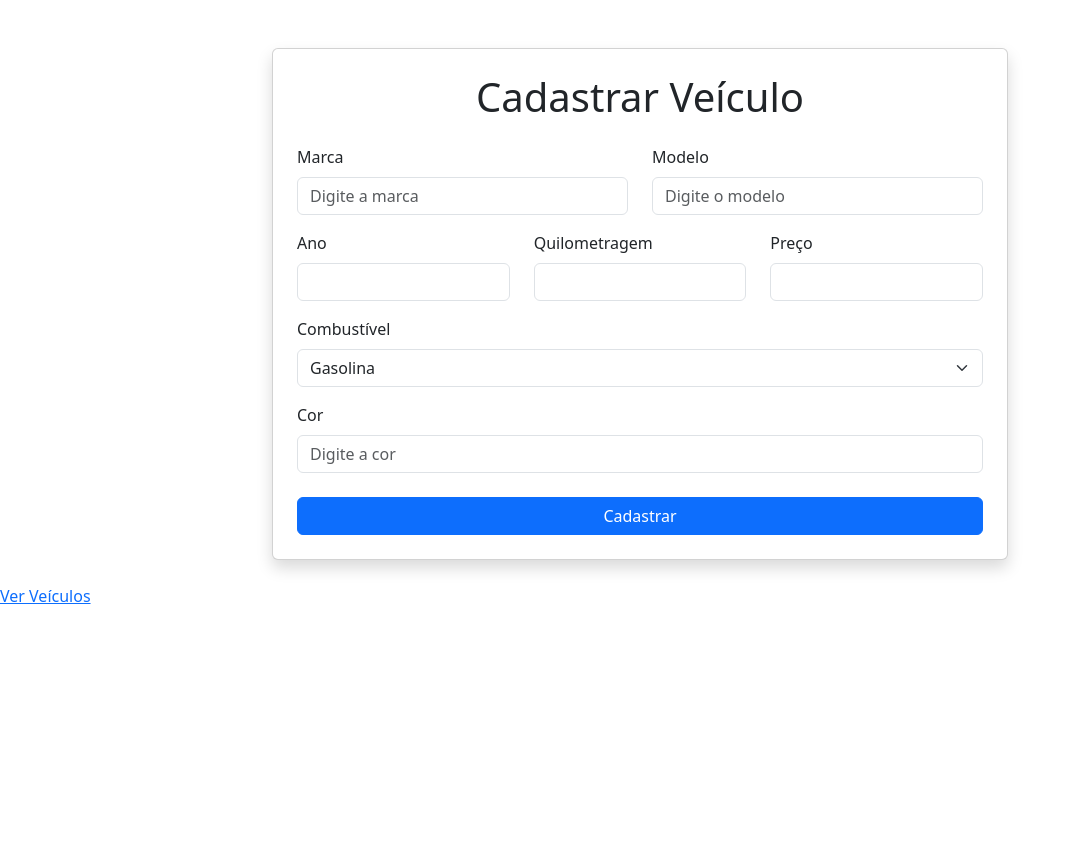
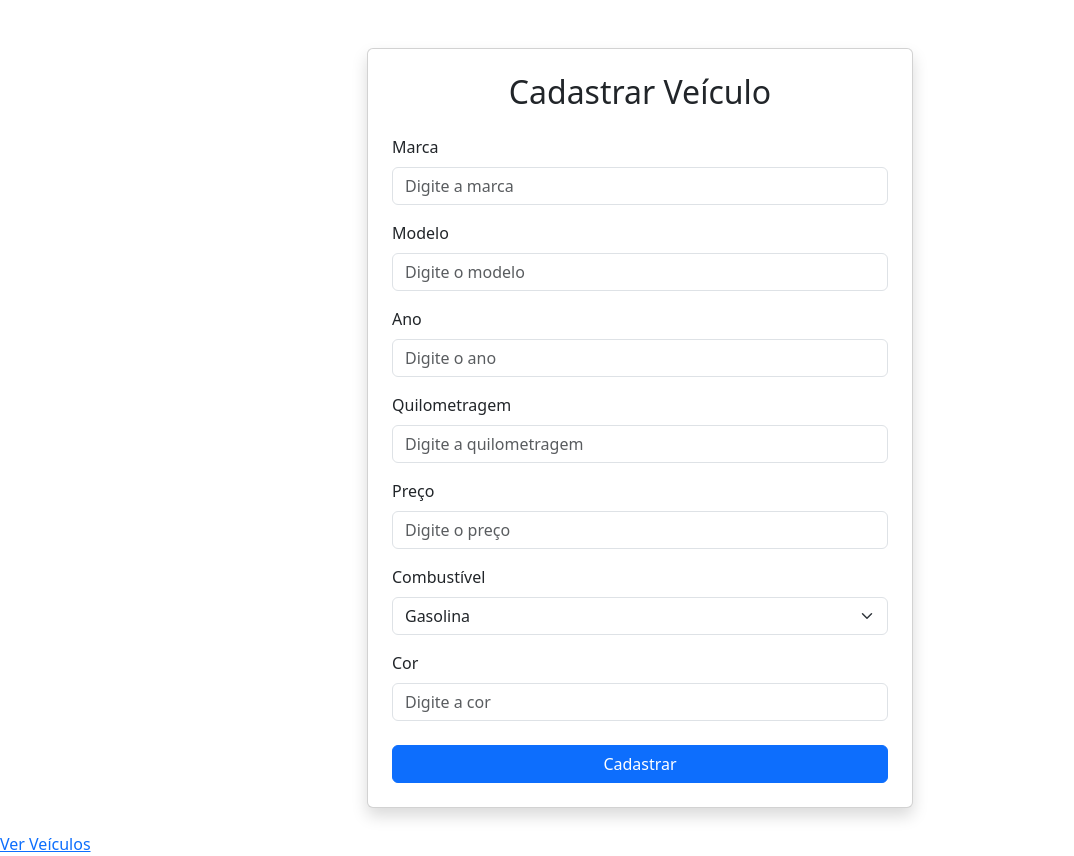
Before and after one commit to AkaliSmoke/PI_Vendas_de_Carros, a PHP site: page /veiculos.php in a window 1280 px wide. Shown: the whole page, without its empty margins (0-1074 px from the left). Before the commit the page ends 604 px from the top, so only its background shows below. Run offline with PHP 8.4, Linux system fonts and the light colour scheme.

Commit message:
corrigindo veiculos.php

```diff
--- a/03_projeto_intercador/veiculos.php
+++ b/03_projeto_intercador/veiculos.php
@@ -1,5 +1,6 @@
 <!DOCTYPE html>
 <html lang="pt-br">
+
 <head>
     <meta charset="UTF-8">
     <meta name="viewport" content="width=device-width, initial-scale=1.0">
@@ -7,167 +8,85 @@
     <script src="https://cdn.jsdelivr.net/npm/bootstrap@5.3.8/dist/js/bootstrap.bundle.min.js" integrity="sha384-FKyoEForCGlyvwx9Hj09JcYn3nv7wiPVlz7YYwJrWVcXK/BmnVDxM+D2scQbITxI" crossorigin="anonymous"></script>
     <title>Cadastrar Veículo</title>
 </head>
+
 <body>
 
     <main class="container mt-5">
+        <div class="row justify-content-center">
+            <div class="col-md-6"> <!-- Deixa o formulário centralizado e com tamanho ideal -->
+                <div class="card shadow p-4">
 
-    <div class="row justify-content-center">
+                    <h2 class="text-center mb-4">
+                        Cadastrar Veículo
+                    </h2>
 
-        <div class="col-md-8">
+                    <form>
 
-            <div class="card shadow p-4 rounded">
-
-                <h1 class="text-center mb-4">
-                    Cadastrar Veículo
-                </h1>
-
-                <form action="cadastrar.php" method="post">
-
-                    <div class="row">
-
-
-                        <!-- Marca -->
-                        <div class="col-md-6 mb-3">
-
-                            <label class="form-label">
-                                Marca
-                            </label>
-
-                            <input
-                                type="text"
-                                name="marca"
-                                class="form-control"
-                                placeholder="Digite a marca"
-                            >
-
+                        <!-- 1. Marca -->
+                        <div class="mb-3">
+                            <label class="form-label">Marca</label>
+                            <input type="text" class="form-control" placeholder="Digite a marca">
                         </div>
 
-                        <!-- Modelo -->
-                        <div class="col-md-6 mb-3">
-
-                            <label class="form-label">
-                                Modelo
-                            </label>
-
-                            <input
-                                type="text"
-                                name="modelo"
-                                class="form-control"
-                                placeholder="Digite o modelo"
-                            >
-
+                        <!-- 2. Modelo -->
+                        <div class="mb-3">
+                            <label class="form-label">Modelo</label>
+                            <input type="text" class="form-control" placeholder="Digite o modelo">
                         </div>
 
+                        <!-- 3. Ano -->
+                        <div class="mb-3">
+                            <label class="form-label">Ano</label>
+                            <input type="number" class="form-control" placeholder="Digite o ano">
                         </div>
 
-                    <div class="row">
-
-                        <!-- Ano -->
-                        <div class="col-md-4 mb-3">
-
-                            <label class="form-label">
-                                Ano
-                            </label>
-
-                            <input
-                                type="number"
-                                name="ano"
-                                class="form-control"
-                            >
-
+                        <!-- 4. Quilometragem -->
+                        <div class="mb-3">
+                            <label class="form-label">Quilometragem</label>
+                            <input type="text" class="form-control" placeholder="Digite a quilometragem">
                         </div>
 
-                        <!-- Quilometragem -->
-                        <div class="col-md-4 mb-3">
-
-                            <label class="form-label">
-                                Quilometragem
-                            </label>
-
-                            <input
-                                type="number"
-                                name="quilometragem"
-                                class="form-control"
-                            >
-
+                        <!-- 5. Preço -->
+                        <div class="mb-3">
+                            <label class="form-label">Preço</label>
+                            <input type="text" class="form-control" placeholder="Digite o preço">
                         </div>
 
-                        <!-- Preço -->
-                        <div class="col-md-4 mb-3">
-
-                            <label class="form-label">
-                                Preço
-                            </label>
-
-                            <input
-                                type="number"
-                                name="preco"
-                                class="form-control"
-                            >
-
+                        <!-- 6. Combustível -->
+                        <div class="mb-3">
+                            <label class="form-label">Combustível</label>
+                            <select class="form-select">
+                                <option selected>Gasolina</option>
+                                <option>Etanol</option>
+                                <option>Flex</option>
+                                <option>Diesel</option>
+                                <option>Híbrido / Elétrico</option>
+                            </select>
                         </div>
 
+                        <!-- 7. Cor -->
+                        <div class="mb-4">
+                            <label class="form-label">Cor</label>
+                            <input type="text" class="form-control" placeholder="Digite a cor">
                         </div>
 
-                    <!-- Combustível -->
-                    <div class="mb-3">
-
-                        <label class="form-label">
-                            Combustível
-                        </label>
-
-                        <select
-                            name="combustivel"
-                            class="form-select"
-                        >
-
-                            <option>Gasolina</option>
-                            <option>Flex</option>
-                            <option>Diesel</option>
-                            <option>Elétrico</option>
-
-                        </select>
-
-                    </div>
-
-                    <!-- Cor -->
-                    <div class="mb-4">
-
-                        <label class="form-label">
-                            Cor
-                        </label>
-
-                        <input
-                            type="text"
-                            name="cor"
-                            class="form-control"
-                            placeholder="Digite a cor"
-                        >
-
-                    </div>
-
-                    <!-- Botão -->
-                    <button
-                        type="submit"
-                        class="btn btn-primary w-100"
-                    >
-
+                        <!-- Botão Cadastrar -->
+                        <button type="submit" class="btn btn-primary w-100">
                             Cadastrar
-
                         </button>
 
                     </form>
 
                 </div>
+            </div>
+        </div>
+    </main>
 
-        </div>
 
-    </div>
-
-</main>
 
     <br>
     <a href="form_veiculos.php">Ver Veículos</a>
 
 </body>
+
 </html>
```
Also changed, not shown: 03_projeto_intercador/vendedor-cadastrar.php (+10 -14 lines), 03_projeto_intercador/veiculos-cadastrar.php (renamed from 03_projeto_intercador/velculos-cadastrar.php). Lines whose indentation alone changed are shown as unchanged.
